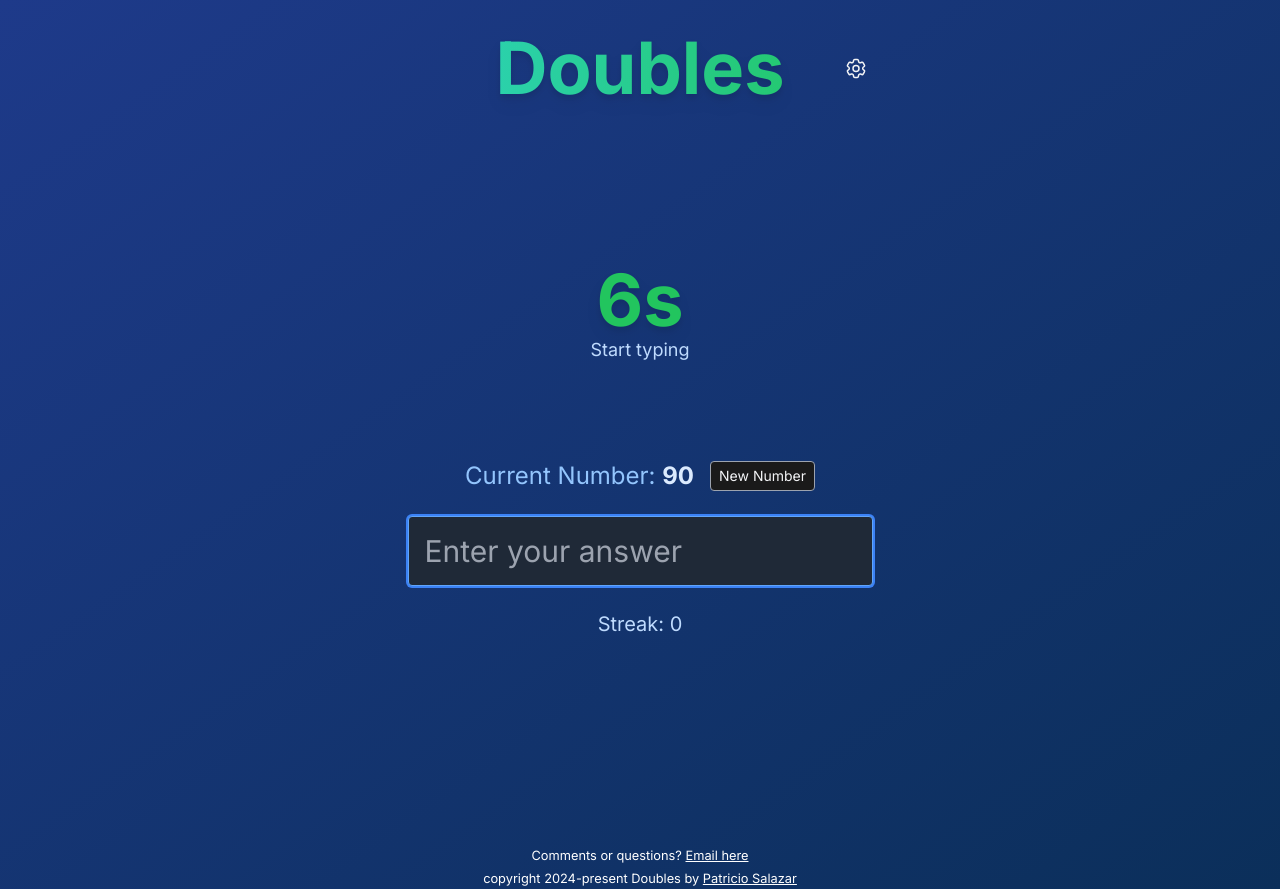
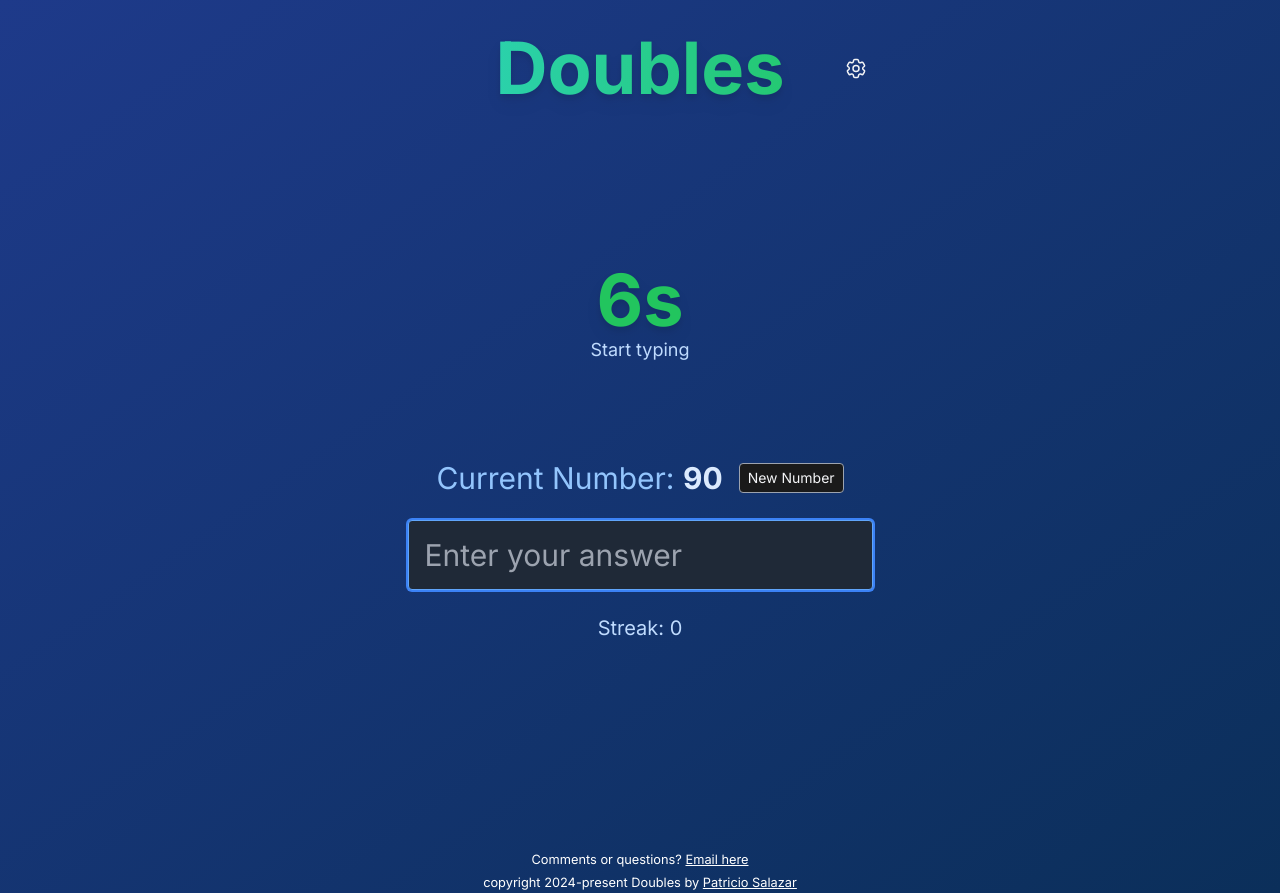
Before and after one commit to patriciosebastian/doubles, a React (Vite) app: page / in a window 1280 px wide. Built offline with nearby package versions, Linux system fonts and the light colour scheme.

Commit message:
fixed current number text sizing

```diff
--- a/src/App.jsx
+++ b/src/App.jsx
@@ -479,7 +479,7 @@ function App() {
           </div>
         ) : (
           <div className='text-center space-y-6'>
-            <p className='text-xl sm:text-2xl inline mr-4 text-blue-300 align-middle'>
+            <p className='text-xl inline mr-4 text-blue-300 align-middle lg:text-3xl'>
               Current Number:{" "}
               <span className='font-bold text-blue-100'>
                 {formatNumber(number)}
```
